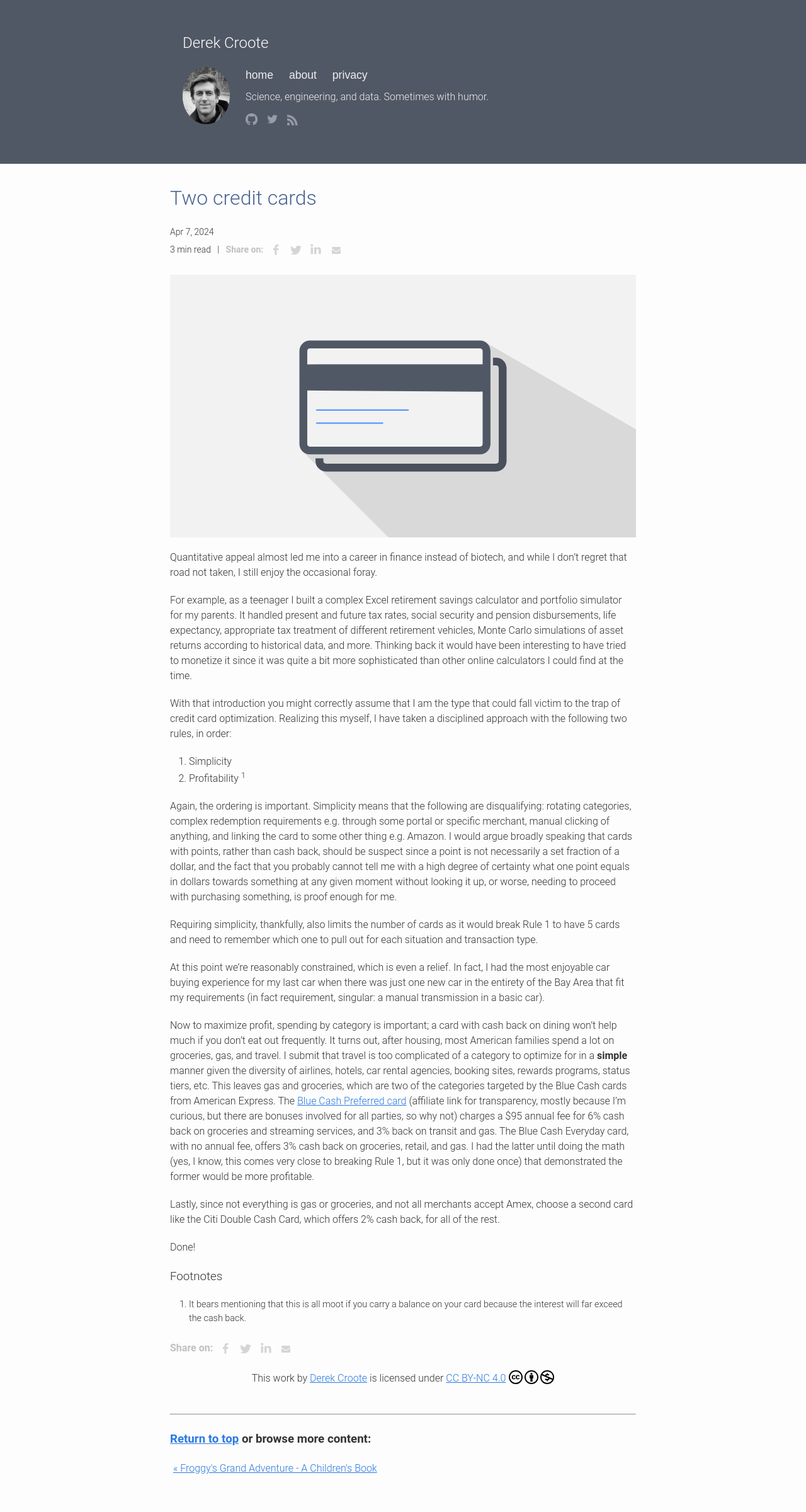
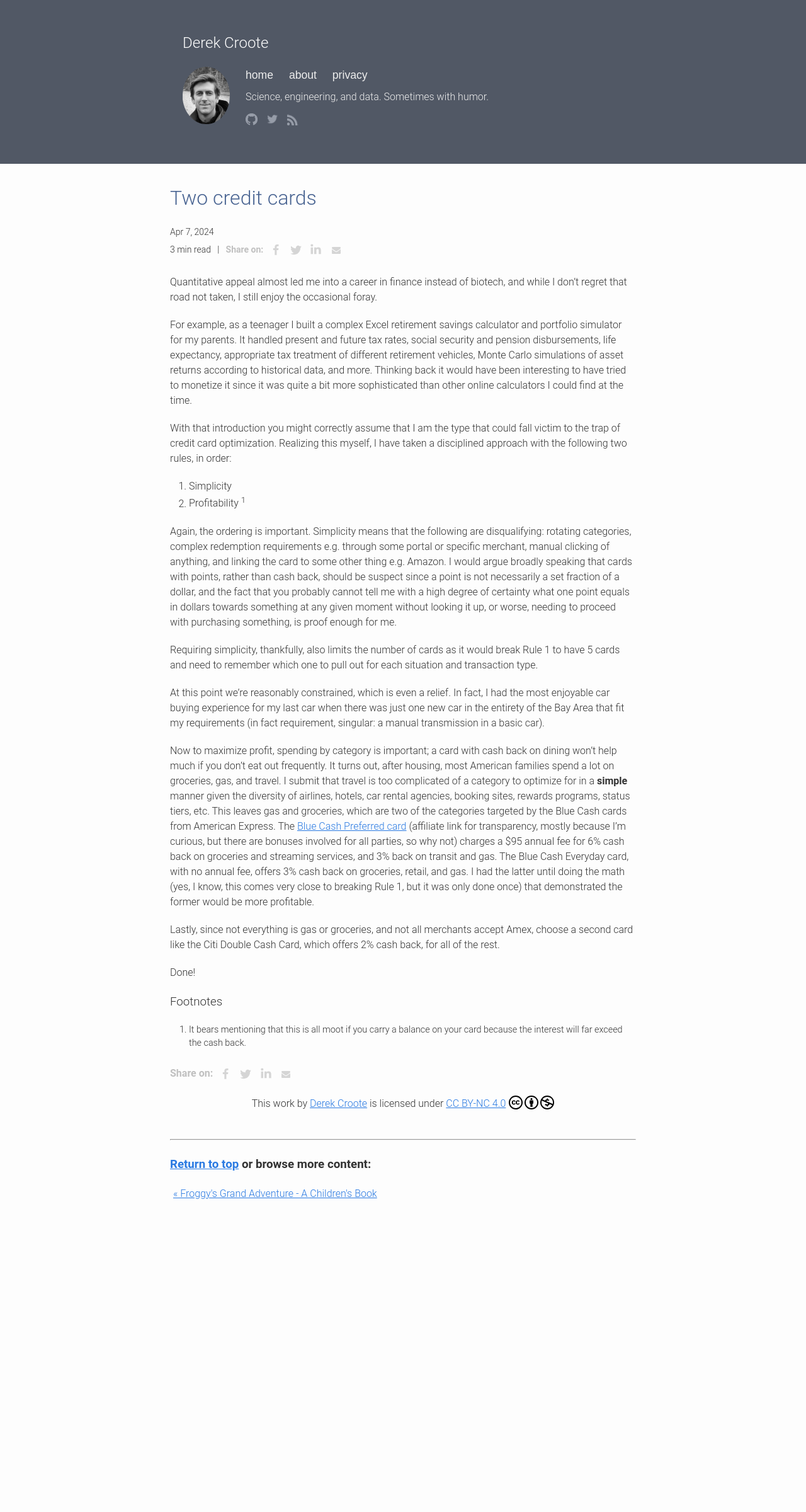
Before and after one commit to dcroote/dcroote.github.io, a Jekyll site: the page built from _posts/2024-04-07-credit-cards.md, in a window 1280 px wide. Shown: the whole page at 63% size. Built offline with Jekyll 4.4.1, drawn with Linux system fonts in a browser that asks for light colours; some web fonts are replaced; after the commit the page ends 1964 px from its top, so only the background shows below that.

Commit message:
fix: remove double image from credit cards post

```diff
--- a/_posts/2024-04-07-credit-cards.md
+++ b/_posts/2024-04-07-credit-cards.md
@@ -5,8 +5,6 @@ image: images/credit_cards/cc-graphic.svg
 image-alt: Vector illustration of the outline of two credit cards
 comments: false
 ---
-
-<img src="/images/credit_cards/cc-graphic.svg" alt="Vector illustration of the outline of two credit cards" class="centered_img" />
 
 Quantitative appeal almost led me into a career in finance instead of biotech, and while I don't regret that road not taken, I still enjoy the occasional foray.
 
```
